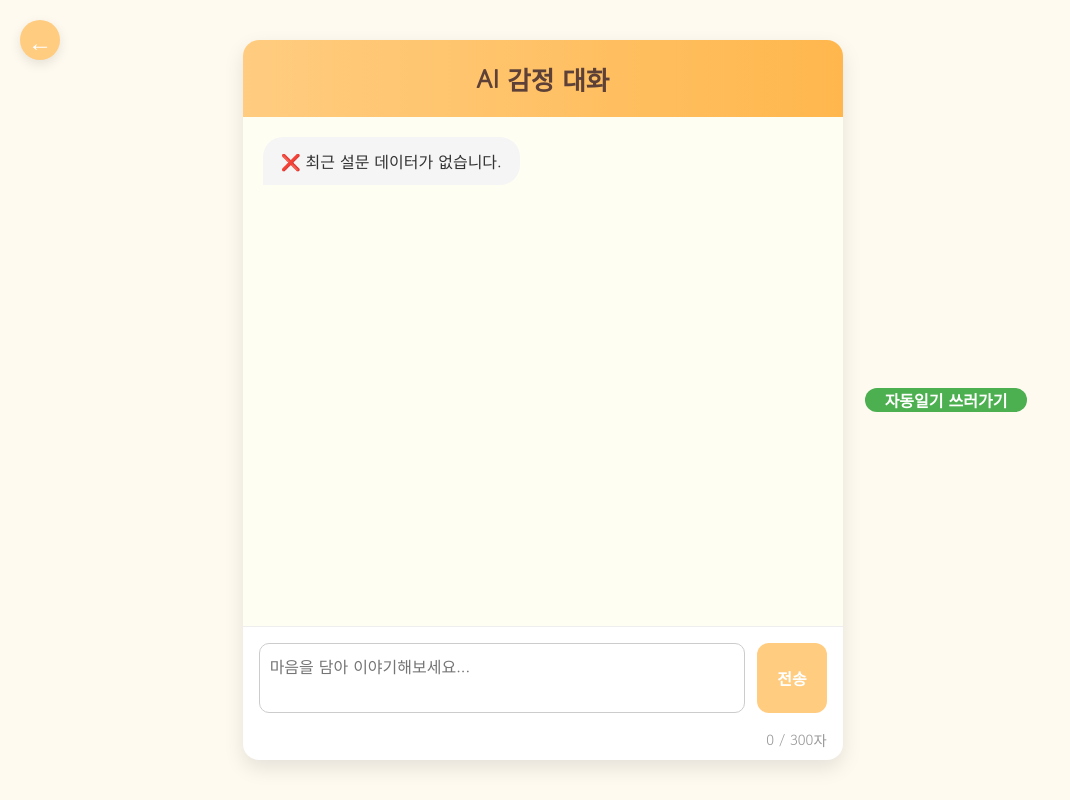
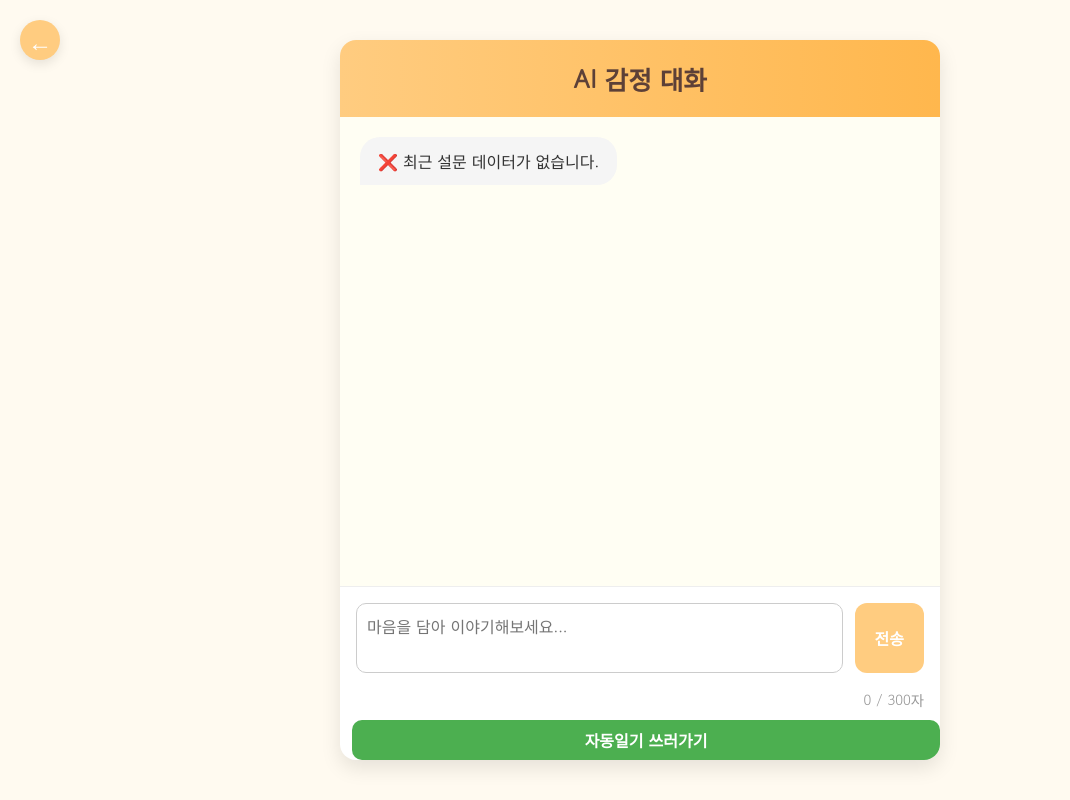
Before and after one commit to nadasoom2/mayonassie-project, a Flask app: page /chat in a window 1280 px wide. Shown: the whole page, without its empty margins (0-1070 px from the left). Run offline with Flask 3, Linux system fonts and the light colour scheme; the visitor is signed in with stand-in values (Sample User, id 1); data that the repository does not hold is empty.

Commit message:
Update chat.html

```diff
--- a/templates/chat.html
+++ b/templates/chat.html
@@ -144,10 +144,10 @@
       <div style="text-align: right; font-size: 0.9rem; color: #999; padding: 0 16px 10px 0;">
         <span id="charCount">0</span> / 300자
       </div>
+      <button onclick="goToAutoDiary()" style="background-color:#4caf50; color:white; border:none; border-radius:10px; padding:8px 16px; font-family:'Gowun Dodum', sans-serif; font-weight:bold; cursor:pointer;">
+        자동일기 쓰러가기
+      </button>
   </div>
-  <div style="text-align:center; margin: 10px;">
-  <button onclick="goToAutoDiary()" style="background-color:#4caf50;">자동일기 쓰러가기</button>
-</div>
 
 
   <script>
```
